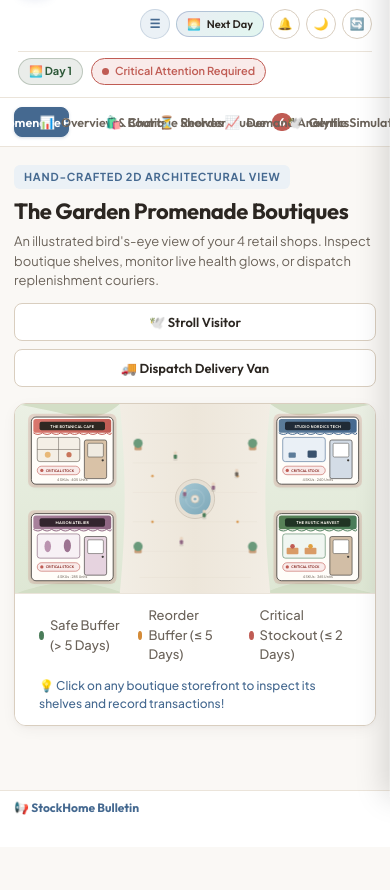
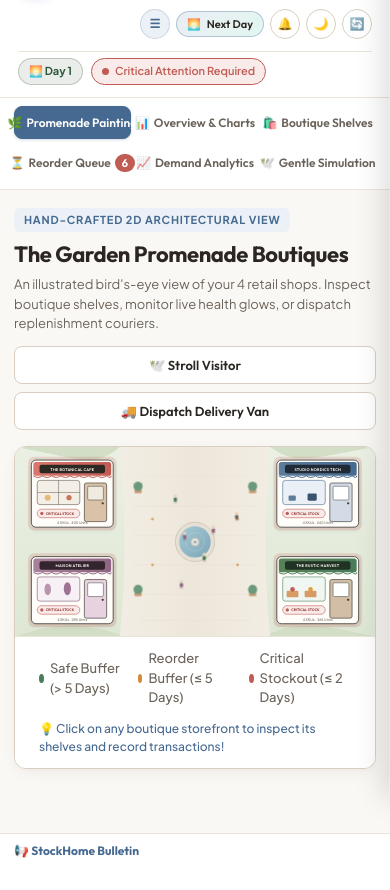
Before and after one commit to nandita3035-beai25/StockHome, a plain HTML site: page index.html in a window 390 px wide. Shown: the part 47-937 px from the top of the page. Before the commit the page ends 894 px from the top, so only its background shows below. Drawn offline with Linux system fonts and the light colour scheme; a web font is replaced by a local one.

Commit message:
style(nav): distribute tabs edge-to-edge across full navbar width
Fix navbar presentation where tabs were previously bunched on the left with excess empty space on wide viewports, while avoiding the horizontal overflow and scrollbars caused by earlier oversized labels.

- Set `.nav-item` to `flex: 1 1 0` with centered alignment so all 6 navigation tabs proportionally fill the 1360px container width edge-to-edge
- Standardize padding, gap, and typography for balanced visual weight without clipping or horizontal scrolling
- Add responsive grid layouts for medium and small viewports (3-column and 2-column) to maintain complete bar coverage without dead whitespace

```diff
--- a/style.css
+++ b/style.css
@@ -1653,6 +1653,12 @@ body.theme-twilight .tag-purple {
     align-items: flex-start;
     gap: 12px;
   }
+
+  .nav-item {
+    font-size: 12.5px;
+    padding: 9px 5px;
+    gap: 4px;
+  }
 }
 
 /* Medium Tablets & Large Phones (<= 840px) */
@@ -1714,23 +1720,19 @@ body.theme-twilight .tag-purple {
   }
 
   .nav-inner {
+    display: grid;
+    grid-template-columns: repeat(3, 1fr);
     gap: 6px;
     padding: 2px 0;
-    scrollbar-width: none;
-    -ms-overflow-style: none;
-    -webkit-overflow-scrolling: touch;
-    flex-wrap: wrap;
-  }
-  .nav-inner::-webkit-scrollbar {
-    display: none;
-    width: 0;
-    height: 0;
+    width: 100%;
   }
 
   .nav-item {
-    padding: 6px 11px;
-    font-size: 12.5px;
+    padding: 8px 6px;
+    font-size: 12px;
     border-radius: 8px;
+    justify-content: center;
+    width: 100%;
   }
 
   .app-viewport {
```
